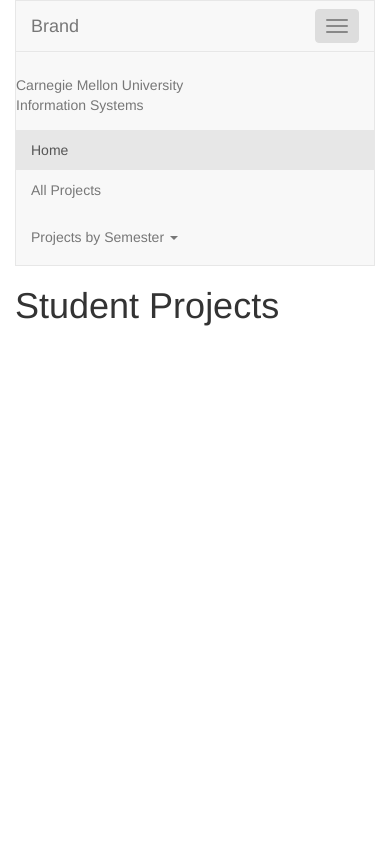
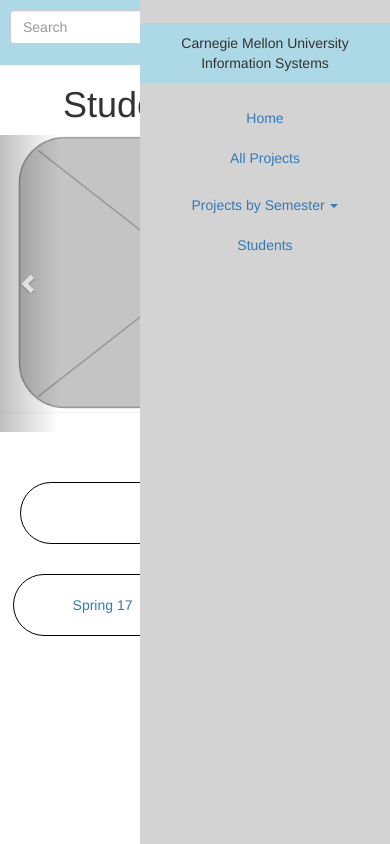
Before and after one commit to Ameeshi/StudentProjects, a plain HTML site: page index.html in a window 390 px wide. Both pictures are taken after a click on the button "Toggle navigation". Drawn offline with nearby package versions, Linux system fonts and the light colour scheme.

Commit message:
updating progresson website

```diff
--- /dev/null
+++ b/css/index.css
@@ -0,0 +1,38 @@
+* {
+
+}
+
+#main {
+	text-align: center;
+}
+
+.header-search {
+	width: 80%;
+	float: left;
+}
+
+.carousel-inner .active.left { left: -33%; }
+.carousel-inner .active.right { left: 33%; }
+.carousel-inner .active.next { left: 33%; }
+.carousel-inner .active.prev { left: -33%; }
+
+
+
+.all-proj {
+	padding: 20px 0px;
+	border: solid black 1px;
+	position: relative;
+	margin: 50px 20px 20px;
+	display: block;
+	border-radius: 40px;
+}
+
+
+.sem-proj {
+	position: relative;
+	border: solid black 1px;
+	padding: 20px 15%;
+	margin: 10px;
+	display: inline-block;
+	border-radius: 40px;
+}
--- a/css/style.css
+++ b/css/style.css
@@ -1,8 +1,61 @@
+* {
+	overflow: auto;
+	margin: 0px;
+}
+
+
+.sidenav {
+	text-align: center;
+    height: 100%; /* 100% Full-height */
+    width: 0; /* 0 width - change this with JavaScript */
+    position: fixed; /* Stay in place */
+    z-index: 1; /* Stay on top */
+    top: 0;
+    right: 0;
+    background-color: lightgrey; /* Black*/
+    overflow-x: hidden; /* Disable horizontal scroll */
+    padding-top: 0px; /* Place content 60px from the top */
+    transition: 0.5s; /* 0.5 second transition effect to slide in the sidenav */
+}
+
+#main {
+	transition: margin-right 0.5s;
+}
+
+#nav-cmu {
+	background-color: lightblue;
+	padding-top: 10px;
+	padding-bottom: 10px;
+}
+
+.header-main {
+	padding: 10px 10px 5px;
+	background-color: lightblue;
+	/*border: dotted black 1px;*/
+	width: 100%;
+}
+
 .header-search {
-
+	width: 70%;
+	float: left;
 }
 
 /*Used to format "Carnegie Mellon University - Information Systems" in the navbar*/
 .nav-title-text {
 
 }
+
+#back-arrow{
+	float: left;
+	margin: 5px;
+}
+
+button {
+	border: dotted black 1px;
+	background-color: lightgrey;
+}
+
+img {
+	max-width: 100%;
+	max-height: 100%;
+}
--- a/index.html
+++ b/index.html
@@ -14,37 +14,15 @@
 	<script src="https://maxcdn.bootstrapcdn.com/bootstrap/3.3.7/js/bootstrap.min.js"></script>
 
 	<link rel="stylesheet" type="text/css" href="css/style.css">
+	<link rel="stylesheet" type="text/css" href="css/index.css">
+
+	<script type="text/javascript" src="js/main.js"></script>
 </head>
 <body>
-<div class="container-fluid">
-	<!-- Headder -->
-			<nav class="navbar navbar-default">
-		  <div class="container-fluid">
-		    <!-- Brand and toggle get grouped for better mobile display -->
-		    <div class="navbar-header">
-		    <a class="navbar-brand" href="#">Brand</a>
 
-
-		    <!-- <form class=" header-search">
-		        <div class="form-group">
-		          <input type="text" class="form-control" placeholder="Search">
-		        </div>
-		       <button type="submit" class="btn btn-default">Submit</button>
-		    </form>  -->
-
-
-		    <button type="button" class="navbar-toggle collapsed" data-toggle="collapse" data-target="#bs-example-navbar-collapse-1" aria-expanded="false">
-		        <span class="sr-only">Toggle navigation</span>
-		        <span class="icon-bar"></span>
-		        <span class="icon-bar"></span>
-		        <span class="icon-bar"></span>
-		      </button>
-		    </div>
-
-		    <!-- Collect the nav links, forms, and other content for toggling -->
-		    <div class="collapse navbar-collapse" id="bs-example-navbar-collapse-1">
+	<div class="sidenav" id="menu-sidenav">
 		      <ul class="nav navbar-nav">
-		      	<li class="navbar-text nav-title-text">Carnegie Mellon University</br>Information Systems</li>
+		      	<li class="navbar-text nav-title-text" onclick="closeNav()" id="nav-cmu">Carnegie Mellon University</br>Information Systems</li>
 		        <li class="active"><a href="#">Home <span class="sr-only">(current)</span></a></li>
 		        <li><a href="#">All Projects</a></li>
 		      </ul>
@@ -55,21 +33,88 @@
 		          <ul class="dropdown-menu">
 		            <li><a href="#">Spring 17</a></li>
 		            <li><a href="#">Spring 16</a></li>
-		            <li role="separator" class="divider"></li>
-		            <li><a href="#">Students</a></li>
 		          </ul>
 		        </li>
+		        <li role="separator" class="divider"></li>
+		        <li><a href="#">Students</a></li>
 		      </ul>
-		    </div><!-- /.navbar-collapse -->
-		  </div><!-- /.container-fluid -->
-		</nav>
+	</div><!-- /.navbar-collapse -->
+<div id="main">
+	<!-- Headder -->
+		<div class="header-main">
+			<form class=" header-search">
+		        <div class="form-group">
+		          <input type="text" class="form-control" placeholder="Search">
+		        </div>
+		    </form>
+
+			<button type="button" class="navbar-toggle collapsed" onclick="openNav()">
+		        <span class="sr-only">Toggle navigation</span>
+		        <span class="icon-bar"></span>
+		        <span class="icon-bar"></span>
+		        <span class="icon-bar"></span>
+		      </button>
+		</div>
+
+
 	<!-- End Header-->
 
 	<h1>Student Projects</h1>
-	<div class="row">
-		<div class=""></div>
+	<div class="container">
+		<div class="row">
+			<div class="col-centered">
+				<div class="carousel slide multi-item-carousel" id="myCarousel">
+					<div class="carousel-inner">
+
+						<div class="item active">
+							<div class="col-xs-12 panel">
+								<a href="project.html"><img src="images/placeholder.png"></a>
+							</div>
+
+						</div>
+						<div class="item">
+							<div class="col-xs-10 panel">
+								<a href="project.html"><img src="images/placeholder.png"></a>
+							</div>
+
+						</div>
+						<div class="item">
+							<div class="col-xs-10 panel">
+								<a href="project.html"><img src="images/placeholder.png"></a>
+							</div>
+
+						</div>
+						<div class="item">
+							<div class="col-xs-10 panel">
+								<a href="project.html"><img src="images/placeholder.png"></a>
+							</div>
+
+						</div>
+
+
+
+					</div>
+					<a class="left carousel-control" href="#myCarousel" data-slide="prev">
+						<span class="glyphicon glyphicon-chevron-left"></span>
+					</a>
+					<a class="right carousel-control" href="#myCarousel" data-slide="next">
+						<span class="glyphicon glyphicon-chevron-right"></span>
+					</a>
+
+
+				</div>
+			</div>
+		</div>
 	</div>
 
+	<!-- <div class="row"> -->
+		<a href="project.html" class="all-proj">All Projects</a>
+	<!-- </div> -->
+
+	<!-- <div class="row"> -->
+		<a href="project.html" class="col-md-6 sem-proj">Spring 17</a>
+		<a href="project.html" class="col-md-6 sem-proj">Fall 16</a>
+<!-- 	</div> -->
 
 </div>
 </body>
--- /dev/null
+++ b/js/main.js
@@ -0,0 +1,11 @@
+/* Set the width of the side navigation to 250px */
+function openNav() {
+    document.getElementById("menu-sidenav").style.width = "250px";
+    // document.getElementById("main").style.marginRight = "250px";
+}
+
+/* Set the width of the side navigation to 0 */
+function closeNav() {
+    document.getElementById("menu-sidenav").style.width = "0";
+    // document.getElementById("main").style.marginRight = "0";
+}
```
Also changed, not shown: all.html (added, +167 -0 lines), css/project.css (added, +11 -0 lines), css/sort.css (added, +20 -0 lines), project_template.html (renamed from project.html, +30 -36 lines), images/circle.png (added), images/placeholder.png (added).
